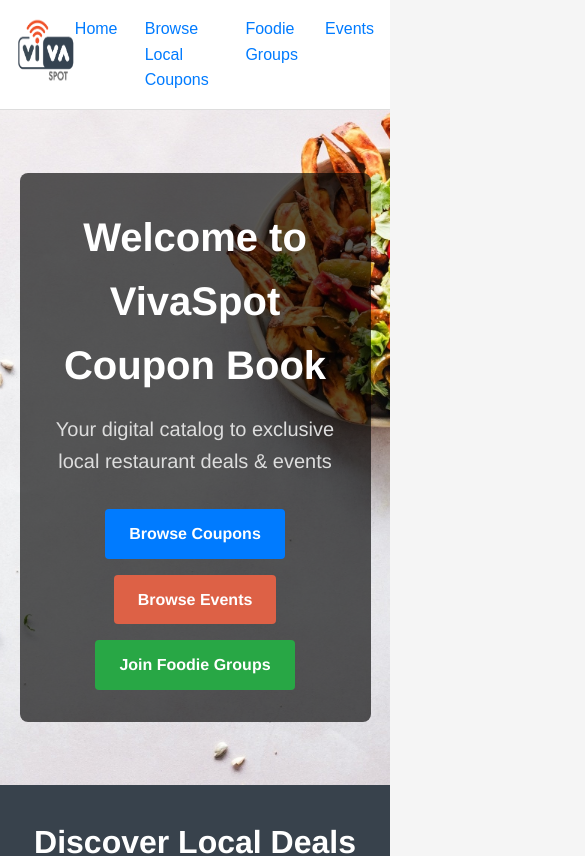
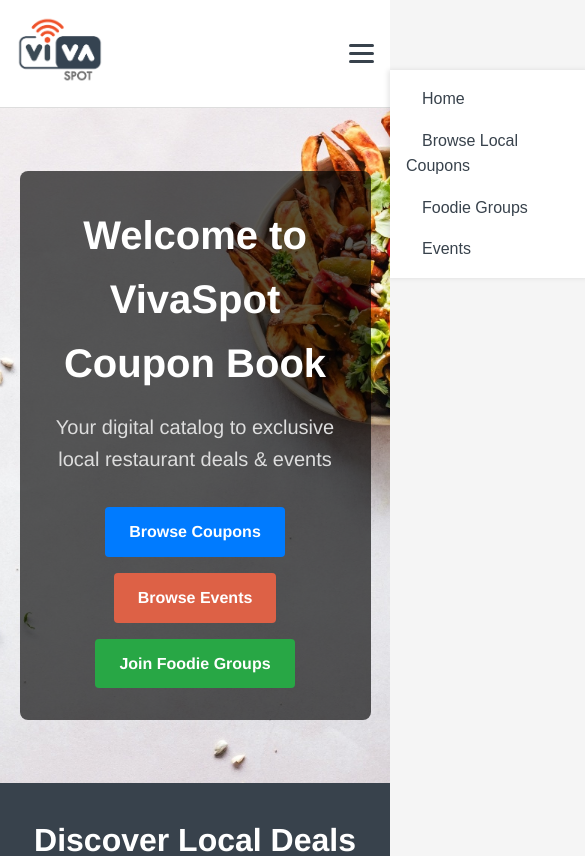
Before and after one commit to cookieninja799/couponbook, a Vue app: page / in a window 390 px wide. Shown: the top 856 px of the page, 585 px wide, since content can reach past the window. Built offline with nearby package versions, Linux system fonts and the light colour scheme.

Commit message:
Navbar Changes, More sample coupons, Filter update

```diff
--- a/src/components/Common/Header.vue
+++ b/src/components/Common/Header.vue
@@ -6,7 +6,12 @@
           <img src="@/assets/logo.png" alt="VivaSpot Logo" class="logo" />
         </router-link>
       </div>
-      <nav class="navigation">
+      <button class="hamburger" @click="toggleMenu">
+        <span class="hamburger-line"></span>
+        <span class="hamburger-line"></span>
+        <span class="hamburger-line"></span>
+      </button>
+      <nav class="navigation" :class="{ open: isMenuOpen }">
         <ul>
           <li><router-link to="/">Home</router-link></li>
           <li><router-link to="/coupon-book">Browse Local Coupons</router-link></li>
@@ -20,8 +25,18 @@
 
 <script>
 export default {
-  name: "AppHeader"
-}
+  name: "AppHeader",
+  data() {
+    return {
+      isMenuOpen: false
+    };
+  },
+  methods: {
+    toggleMenu() {
+      this.isMenuOpen = !this.isMenuOpen;
+    }
+  }
+};
 </script>
 
 <style scoped>
@@ -29,7 +44,10 @@
   background-color: #fff;
   border-bottom: 1px solid #ddd;
   padding: 1rem 0;
+  position: relative;
+  z-index: 1000;
 }
+
 .header-container {
   display: flex;
   justify-content: space-between;
@@ -38,15 +56,18 @@
   margin: 0 auto;
   padding: 0 1rem;
 }
+
 .branding {
   display: flex;
   align-items: center;
 }
+
 .logo {
   height: 8vh;
   width: auto;
   max-width: 100%;
 }
+
 .navigation ul {
   list-style: none;
   display: flex;
@@ -54,14 +75,73 @@
   margin: 0;
   padding: 0;
 }
+
 .navigation li {
   font-size: 1rem;
 }
+
+/* New styling for menu links */
 .navigation a {
   text-decoration: none;
-  color: #007bff;
+  color: #38424c;
+  padding: 0.5rem 1rem;
+  border-radius: 4px;
+  transition: background-color 0.3s ease, color 0.3s ease;
 }
+
 .navigation a:hover {
-  text-decoration: underline;
+  background-color: #dd6146;
+  color: #fff;
+  text-decoration: none;
+}
+
+/* Hamburger Button Styles */
+.hamburger {
+  display: none;
+  flex-direction: column;
+  justify-content: space-around;
+  width: 25px;
+  height: 25px;
+  background: transparent;
+  border: none;
+  cursor: pointer;
+  padding: 0;
+}
+
+.hamburger:focus {
+  outline: none;
+}
+
+.hamburger-line {
+  width: 25px;
+  height: 3px;
+  background-color: #38424c;
+  border-radius: 2px;
+}
+
+/* Responsive Styles for Mobile */
+@media (max-width: 768px) {
+  .hamburger {
+    display: flex;
+  }
+  .navigation {
+    position: absolute;
+    top: 70px;
+    right: 0;
+    background-color: #fff;
+    width: 200px;
+    transform: translateX(100%);
+    transition: transform 0.3s ease-in-out;
+    box-shadow: -2px 0 5px rgba(0, 0, 0, 0.1);
+    z-index: 1000;
+  }
+  .navigation.open {
+    transform: translateX(0);
+  }
+  .navigation ul {
+    flex-direction: column;
+    gap: 1rem;
+    padding: 1rem;
+  }
 }
 </style>
--- a/src/components/Coupons/SidebarFilters.vue
+++ b/src/components/Coupons/SidebarFilters.vue
@@ -69,6 +69,7 @@
             <option value="charlotte">Charlotte</option>
             <option value="chapel hill">Chapel Hill</option>
             <option value="raleigh">Raleigh</option>
+            <option value="wnc">WNC</option>
           </select>
         </div>
         <!-- Filter by Coupon Access -->
--- a/src/data/samplecoupons.js
+++ b/src/data/samplecoupons.js
@@ -271,5 +271,61 @@
       locked: true,
       foodieGroup: "raleigh",
       cuisineType: "Family"
+    },
+    {
+      id: 21,
+      title: "Happy Hour Special",
+      description: "Enjoy half-price drinks during our extended happy hour.",
+      qr_code_url: require('@/assets/qr.png'),
+      valid_from: new Date().toISOString(),
+      expires_at: new Date(Date.now() + 7 * 24 * 60 * 60 * 1000).toISOString(),
+      merchantName: "Lost Province",
+      merchantLogo: require('@/assets/logo.png'),
+      couponType: "discount",
+      locked: true,
+      foodieGroup: "wnc",
+      cuisineType: "Bar"
+    },
+    {
+      id: 22,
+      title: "Free Appetizer",
+      description: "Order any entree and receive a complimentary appetizer.",
+      qr_code_url: require('@/assets/qr.png'),
+      valid_from: new Date().toISOString(),
+      expires_at: new Date(Date.now() + 7 * 24 * 60 * 60 * 1000).toISOString(),
+      merchantName: "Sabeing Boone King",
+      merchantLogo: require('@/assets/logo.png'),
+      couponType: "free",
+      locked: true,
+      foodieGroup: "wnc",
+      cuisineType: "Thai"
+    },
+    {
+      id: 23,
+      title: "20% Off Your Meal",
+      description: "Save 20% on your entire bill when you dine in.",
+      qr_code_url: require('@/assets/qr.png'),
+      valid_from: new Date().toISOString(),
+      expires_at: new Date(Date.now() + 7 * 24 * 60 * 60 * 1000).toISOString(),
+      merchantName: "Appalachian Grill",
+      merchantLogo: require('@/assets/logo.png'),
+      couponType: "discount",
+      locked: true,
+      foodieGroup: "wnc",
+      cuisineType: "Contemporary"
+    },
+    {
+      id: 24,
+      title: "Buy One Get One Free",
+      description: "Enjoy a free dish when you purchase another of equal or lesser value.",
+      qr_code_url: require('@/assets/qr.png'),
+      valid_from: new Date().toISOString(),
+      expires_at: new Date(Date.now() + 7 * 24 * 60 * 60 * 1000).toISOString(),
+      merchantName: "Coyote Kitchen",
+      merchantLogo: require('@/assets/logo.png'),
+      couponType: "bogo",
+      locked: true,
+      foodieGroup: "wnc",
+      cuisineType: "Fusion"
     }
   ];
```
